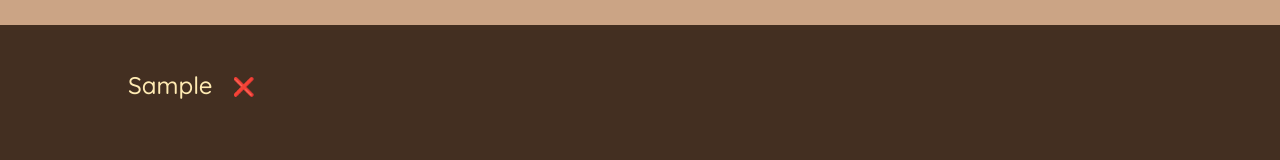
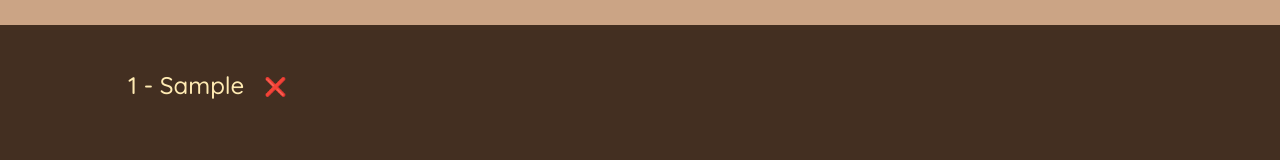
Before and after one commit to cipriancozma/react-travel-bag, a React (Create React App) app: page / in a window 1280 px wide. Both pictures are taken after typing "Sample" into the empty fields and a click on the button "ADD". Shown: the part 203-363 px from the top of the page. Built offline with nearby package versions, Linux system fonts and the light colour scheme.

Commit message:
small refactoring on Item component

```diff
--- a/src/components/Item.js
+++ b/src/components/Item.js
@@ -5,7 +5,7 @@ function Item({ item }) {
     <li>
       {" "}
       <span style={item.packed ? { textDecoration: "line-through" } : {}}>
-        {item.quantity} {item.description}
+        {item.selectOptions} - {item.description}
       </span>
       <button>❌</button>
     </li>
```
